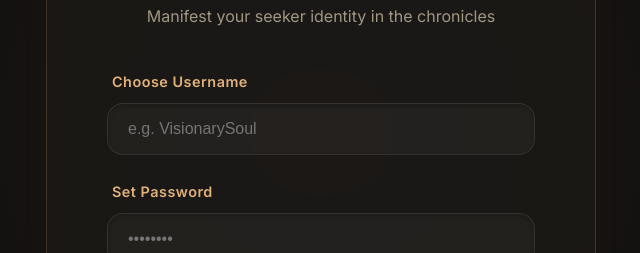
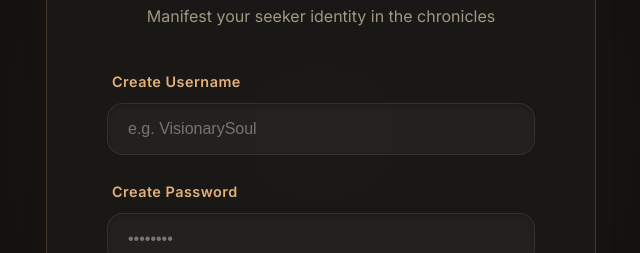
Before and after one commit to amuthanilavanp-amu/mekathvision, a Next.js app: page /signup in a window 1280 px wide. Shown: the part 331-584 px from the top of the page, without its empty margins (319-959 px from the left). Built offline with nearby package versions, Linux system fonts and the light colour scheme; a web font is replaced by a local one.

Commit message:
Maketh Vision v2.0 - Private Auth Labels & Error Sanitization [Automated]

```diff
--- a/src/app/signup/page.js
+++ b/src/app/signup/page.js
@@ -45,7 +45,12 @@ export default function SignupPage() {
       router.push('/?message=Welcome to the Sanctuary!');
       router.refresh();
     } catch (err) {
-      setError(err.message);
+      // Hide internal email from error messages
+      let msg = err.message;
+      if (msg.includes('@maketh-vision.com')) {
+        msg = msg.replace(/[a-z0-9.]+@maketh-vision\.com/gi, 'username');
+      }
+      setError(msg);
     } finally {
       setLoading(false);
     }
@@ -75,7 +80,7 @@ export default function SignupPage() {
 
         <form onSubmit={handleSignup}>
           <div className="form-group">
-            <label htmlFor="username">Choose Username</label>
+            <label htmlFor="username">Create Username</label>
             <input
               type="text"
               id="username"
@@ -87,7 +92,7 @@ export default function SignupPage() {
           </div>
 
           <div className="form-group">
-            <label htmlFor="password">Set Password</label>
+            <label htmlFor="password">Create Password</label>
             <input
               type="password"
               id="password"
```
Also changed, not shown: src/app/login/page.js (+6 -1 lines).
